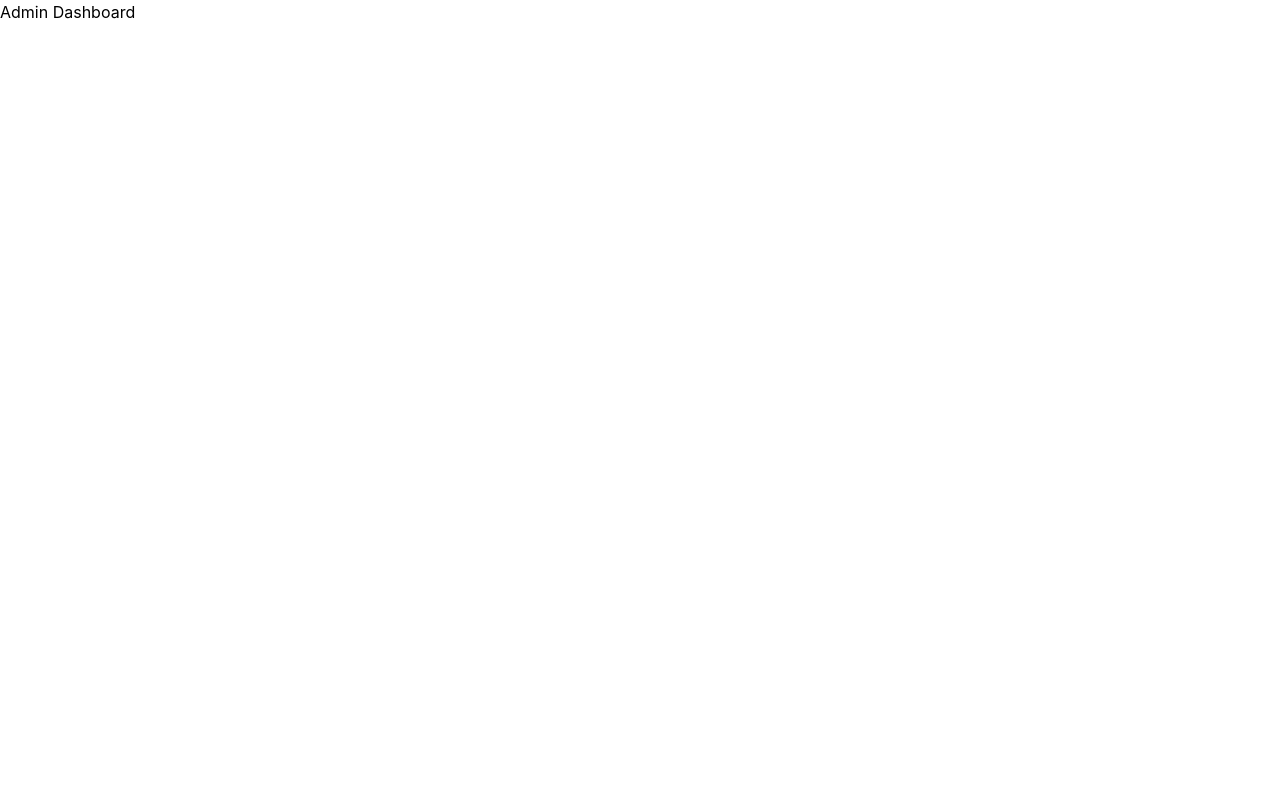
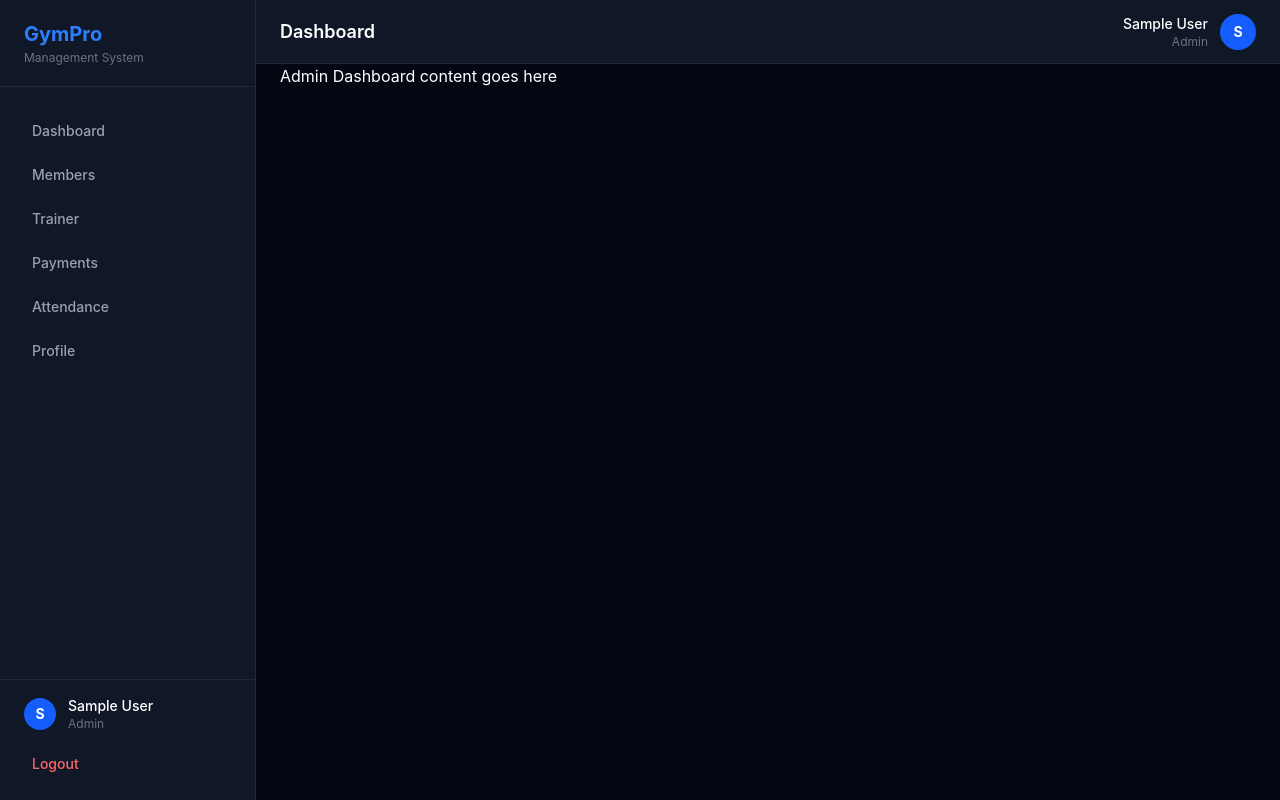
Before and after one commit to chaudhary71jayant/Gym-Application, a React app in the folder frontend/: page /admin/dashboard in a window 1280 px wide. Built offline with nearby package versions, Linux system fonts and the light colour scheme; no server answers; sample sign-in values are in the browser's storage; the HTML template or start-up script is replaced by a standard one.

Commit message:
Created the role based sample Dashboard for the Logged in User

```diff
--- /dev/null
+++ b/frontend/src/components/layout/DashBoardLayout.jsx
@@ -0,0 +1,28 @@
+import Sidebar from "./SideBar";
+import Header from "./Header";
+
+const DashboardLayout = ({children, title}) => {
+     return (
+    <div className="min-h-screen bg-gray-950 text-white">
+
+      {/* Sidebar — fixed on the left */}
+      <Sidebar />
+
+      {/* Main content area — offset by sidebar width */}
+      <div className="ml-64">
+
+        {/* Header — fixed at the top */}
+        <Header title={title} />
+
+        {/* Page content — offset by header height */}
+        <main className="pt-16 p-6">
+          {children}
+        </main>
+
+      </div>
+
+    </div>
+  );
+};
+
+export default DashboardLayout;
--- /dev/null
+++ b/frontend/src/components/layout/Header.jsx
@@ -0,0 +1,26 @@
+import { useAuth } from "../../context/AuthContext";
+
+const Header = ({title}) => {
+    const { user } = useAuth();
+
+    return (
+    <div className="h-16 bg-gray-900 border-b border-gray-800 flex items-center justify-between px-6 fixed top-0 right-0 left-64 z-10">
+
+      {/* Page Title */}
+      <h2 className="text-white font-semibold text-lg">{title}</h2>
+
+      {/* Right side — user info */}
+      <div className="flex items-center gap-3">
+        <div className="text-right">
+          <p className="text-white text-sm font-medium">{user?.name}</p>
+          <p className="text-gray-500 text-xs capitalize">{user?.role}</p>
+        </div>
+        <div className="w-9 h-9 rounded-full bg-blue-600 flex items-center justify-center text-white font-bold text-sm">
+          {user?.name?.charAt(0).toUpperCase()}
+        </div>
+      </div>
+
+    </div>
+  );
+};
+export default Header;
--- /dev/null
+++ b/frontend/src/components/layout/SideBar.jsx
@@ -0,0 +1,109 @@
+import { NavLink, useNavigate } from "react-router-dom";
+import { useAuth } from "../../context/AuthContext";
+
+const navLinks = {
+    SuperAdmin : [
+        { label : "Dashboard", path : "/superadmin/dashboard"},
+        { label : "Manage Admins", path : "/superadmin/admins" },
+    ],
+    admin : [
+        { label : "Dashboard", path : "admin/dashboard" },
+        { label : "Members", path : "/admin/members"},
+        { label : "Trainer", path : "/admin/trainers" },
+        { label : "Payments", path : "/admin/payments" },
+        { label : "Attendance", path : "/admin/attendance" },
+    ],
+    trainer : [
+        { label : "Dashboard", path : "/trainer/dashboard" },
+        { label : "My Members", path : "/trainer/members"},
+    ],
+    member : [
+        { label : "Dashboard", path : "/member/dashboard"},
+        { label : "check In/Out", path : "/member/checkin"},
+        { label : "Workout Plans", path : "/member/workouts" },
+        { label : "Diet Plans" , path : "/member/diets"},
+        { label : "Payments", path : "/member/payments"},
+        { label : "Notifications", path : "/member/notifications" }
+    ]
+};
+
+const Sidebar = () => {
+    const { user, logout } = useAuth();
+    const navigate = useNavigate();
+
+    const links = navLinks[user?.role] || [];
+
+    const handleLogout = async () => {
+        await logout();
+        navigate("/login");
+    };
+
+    return (
+    <div className="h-screen w-64 bg-gray-900 border-r border-gray-800 flex flex-col fixed left-0 top-0">
+
+      {/* Logo */}
+      <div className="px-6 py-5 border-b border-gray-800">
+        <h1 className="text-xl font-bold text-blue-500">GymPro</h1>
+        <p className="text-xs text-gray-500 mt-0.5">Management System</p>
+      </div>
+
+      {/* Navigation Links */}
+      <nav className="flex-1 px-4 py-6 space-y-1 overflow-y-auto">
+        {links.map((link) => (
+          <NavLink
+            key={link.path}
+            to={link.path}
+            className={({ isActive }) =>
+              `flex items-center px-4 py-2.5 rounded-lg text-sm font-medium transition ${
+                isActive
+                  ? "bg-blue-600 text-white"        // active link
+                  : "text-gray-400 hover:bg-gray-800 hover:text-white" // inactive
+              }`
+            }
+          >
+            {link.label}
+          </NavLink>
+        ))}
+
+        {/* Profile link — same for all roles */}
+        <NavLink
+          to={`/${user?.role}/profile`}
+          className={({ isActive }) =>
+            `flex items-center px-4 py-2.5 rounded-lg text-sm font-medium transition ${
+              isActive
+                ? "bg-blue-600 text-white"
+                : "text-gray-400 hover:bg-gray-800 hover:text-white"
+            }`
+          }
+        >
+          Profile
+        </NavLink>
+      </nav>
+
+      {/* User info + Logout at bottom */}
+      <div className="px-4 py-4 border-t border-gray-800">
+        <div className="flex items-center gap-3 mb-3 px-2">
+          {/* Avatar — first letter of user's name */}
+          <div className="w-8 h-8 rounded-full bg-blue-600 flex items-center justify-center text-white text-sm font-bold flex-shrink-0">
+            {user?.name?.charAt(0).toUpperCase()}
+          </div>
+          <div className="overflow-hidden">
+            <p className="text-white text-sm font-medium truncate">{user?.name}</p>
+            <p className="text-gray-500 text-xs capitalize">{user?.role}</p>
+          </div>
+        </div>
+
+        {/* Logout Button */}
+        <button
+          onClick={handleLogout}
+          className="w-full text-left px-4 py-2.5 rounded-lg text-sm font-medium text-red-400 hover:bg-red-500/10 hover:text-red-300 transition"
+        >
+          Logout
+        </button>
+      </div>
+
+    </div>
+  );
+};
+
+export default Sidebar;
--- a/frontend/src/dashboards/admin/pages/AdminDashBoard.jsx
+++ b/frontend/src/dashboards/admin/pages/AdminDashBoard.jsx
@@ -1,4 +1,11 @@
+import DashboardLayout from "../../../components/layout/DashBoardLayout";
+
 const AdminDashboard = () => {
-  return <div>Admin Dashboard</div>
-}
+  return (
+    <DashboardLayout title="Dashboard">
+      <div className="text-white">Admin Dashboard content goes here</div>
+    </DashboardLayout>
+  );
+};
+
 export default AdminDashboard;
--- a/frontend/src/dashboards/member/pages/MemberDashboard.jsx
+++ b/frontend/src/dashboards/member/pages/MemberDashboard.jsx
@@ -1,4 +1,11 @@
+import DashboardLayout from "../../../components/layout/DashBoardLayout";
+
 const MemberDashboard = () => {
-    return <div>Member DashBoard</div>
-}
+  return (
+    <DashboardLayout title="Dashboard">
+      <div className="text-white">Member Dashboard content goes here</div>
+    </DashboardLayout>
+  );
+};
+
 export default MemberDashboard;
--- a/frontend/src/dashboards/superadmin/pages/SuperAdminDashboard.jsx
+++ b/frontend/src/dashboards/superadmin/pages/SuperAdminDashboard.jsx
@@ -1,4 +1,11 @@
+import DashboardLayout from "../../../components/layout/DashBoardLayout";
+
 const SuperAdminDashboard = () => {
-    return <div>Super admin DashBoard</div>
-}
+  return (
+    <DashboardLayout title="Dashboard">
+      <div className="text-white">Super Admin Dashboard content goes here</div>
+    </DashboardLayout>
+  );
+};
+
 export default SuperAdminDashboard;
--- a/frontend/src/dashboards/trainer/pages/TrainerDashboard.jsx
+++ b/frontend/src/dashboards/trainer/pages/TrainerDashboard.jsx
@@ -1,4 +1,11 @@
+import DashboardLayout from "../../../components/layout/DashBoardLayout";
+
 const TrainerDashboard = () => {
-    return <div>Trainers DashBoard page</div>
-}
+  return (
+    <DashboardLayout title="Dashboard">
+      <div className="text-white">Trainer Dashboard content goes here</div>
+    </DashboardLayout>
+  );
+};
+
 export default TrainerDashboard;
```
